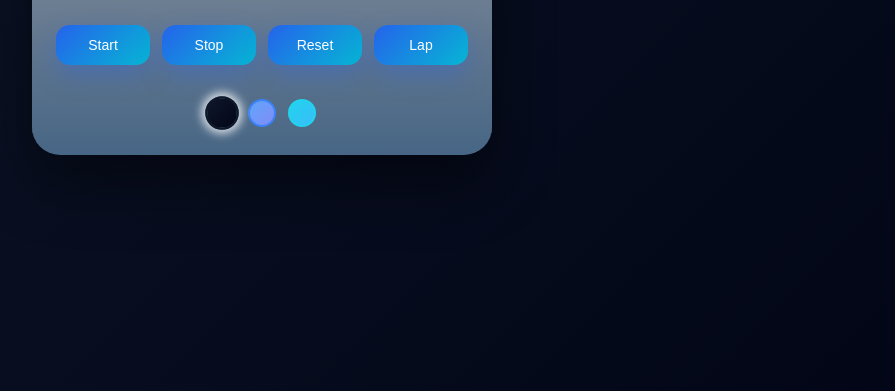
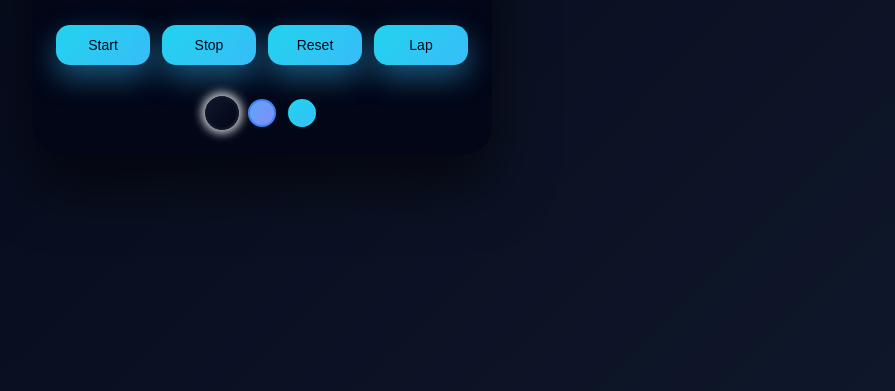
Before and after one commit to Yacine-Goumidi/chrono, a plain HTML site: page index.html in a window 1280 px wide. Shown: the part 409-800 px from the top of the page, without its empty margins (378-1273 px from the left). Drawn offline with Linux system fonts and the light colour scheme.

Commit message:
Ajouts des 3 options visuels

```diff
--- a/index.html
+++ b/index.html
@@ -13,6 +13,8 @@
 
     <!-- Thème par défaut -->
     <link id="theme-style" rel="stylesheet" href="./CSS/style-option-a.css">
+    <link id="theme-style" rel="stylesheet" href="./CSS/style-option-b.css">
+    <link id="theme-style" rel="stylesheet" href="./CSS/style-option-c.css">
 </head>
 <body>
 
```
